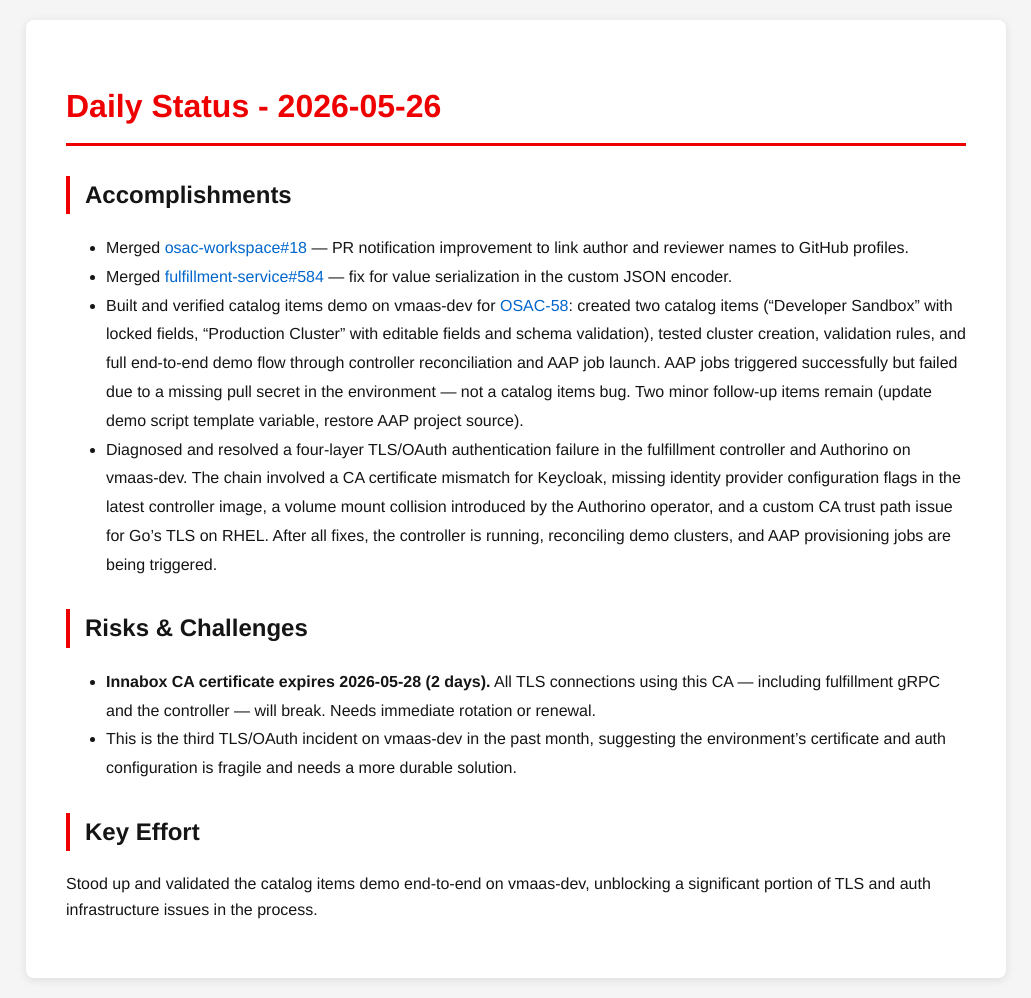
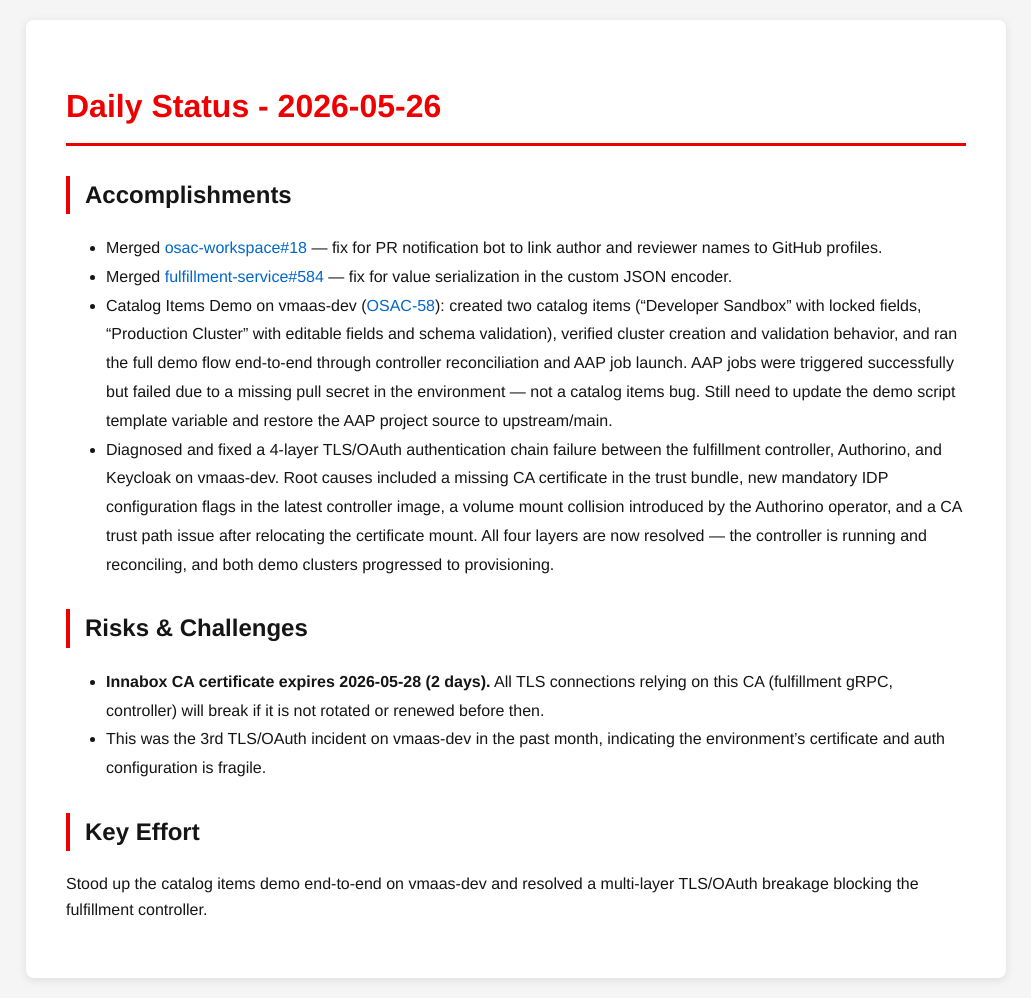
Before and after one commit to tzvatot/daily-status, a Jekyll site: the page built from 2026-05-26.md, in a window 1280 px wide. Shown: the whole page, without its empty margins (124-1155 px from the left). Built offline with Jekyll 4.4.1, drawn with Linux system fonts in a browser that asks for light colours.

Commit message:
Daily status update - 2026-05-26

```diff
--- a/2026-05-26.md
+++ b/2026-05-26.md
@@ -7,17 +7,14 @@ date: 2026-05-26
 # Daily Status - 2026-05-26
 
 ## Accomplishments
-
-- Merged [osac-workspace#18](https://github.com/osac-project/osac-workspace/pull/18) — PR notification improvement to link author and reviewer names to GitHub profiles.
+- Merged [osac-workspace#18](https://github.com/osac-project/osac-workspace/pull/18) — fix for PR notification bot to link author and reviewer names to GitHub profiles.
 - Merged [fulfillment-service#584](https://github.com/osac-project/fulfillment-service/pull/584) — fix for value serialization in the custom JSON encoder.
-- Built and verified catalog items demo on vmaas-dev for [OSAC-58](https://redhat.atlassian.net/browse/OSAC-58): created two catalog items ("Developer Sandbox" with locked fields, "Production Cluster" with editable fields and schema validation), tested cluster creation, validation rules, and full end-to-end demo flow through controller reconciliation and AAP job launch. AAP jobs triggered successfully but failed due to a missing pull secret in the environment — not a catalog items bug. Two minor follow-up items remain (update demo script template variable, restore AAP project source).
-- Diagnosed and resolved a four-layer TLS/OAuth authentication failure in the fulfillment controller and Authorino on vmaas-dev. The chain involved a CA certificate mismatch for Keycloak, missing identity provider configuration flags in the latest controller image, a volume mount collision introduced by the Authorino operator, and a custom CA trust path issue for Go's TLS on RHEL. After all fixes, the controller is running, reconciling demo clusters, and AAP provisioning jobs are being triggered.
+- Catalog Items Demo on vmaas-dev ([OSAC-58](https://redhat.atlassian.net/browse/OSAC-58)): created two catalog items ("Developer Sandbox" with locked fields, "Production Cluster" with editable fields and schema validation), verified cluster creation and validation behavior, and ran the full demo flow end-to-end through controller reconciliation and AAP job launch. AAP jobs were triggered successfully but failed due to a missing pull secret in the environment — not a catalog items bug. Still need to update the demo script template variable and restore the AAP project source to upstream/main.
+- Diagnosed and fixed a 4-layer TLS/OAuth authentication chain failure between the fulfillment controller, Authorino, and Keycloak on vmaas-dev. Root causes included a missing CA certificate in the trust bundle, new mandatory IDP configuration flags in the latest controller image, a volume mount collision introduced by the Authorino operator, and a CA trust path issue after relocating the certificate mount. All four layers are now resolved — the controller is running and reconciling, and both demo clusters progressed to provisioning.
 
 ## Risks & Challenges
-
-- **Innabox CA certificate expires 2026-05-28 (2 days).** All TLS connections using this CA — including fulfillment gRPC and the controller — will break. Needs immediate rotation or renewal.
-- This is the third TLS/OAuth incident on vmaas-dev in the past month, suggesting the environment's certificate and auth configuration is fragile and needs a more durable solution.
+- **Innabox CA certificate expires 2026-05-28 (2 days).** All TLS connections relying on this CA (fulfillment gRPC, controller) will break if it is not rotated or renewed before then.
+- This was the 3rd TLS/OAuth incident on vmaas-dev in the past month, indicating the environment's certificate and auth configuration is fragile.
 
 ## Key Effort
-
-Stood up and validated the catalog items demo end-to-end on vmaas-dev, unblocking a significant portion of TLS and auth infrastructure issues in the process.
+Stood up the catalog items demo end-to-end on vmaas-dev and resolved a multi-layer TLS/OAuth breakage blocking the fulfillment controller.
```
